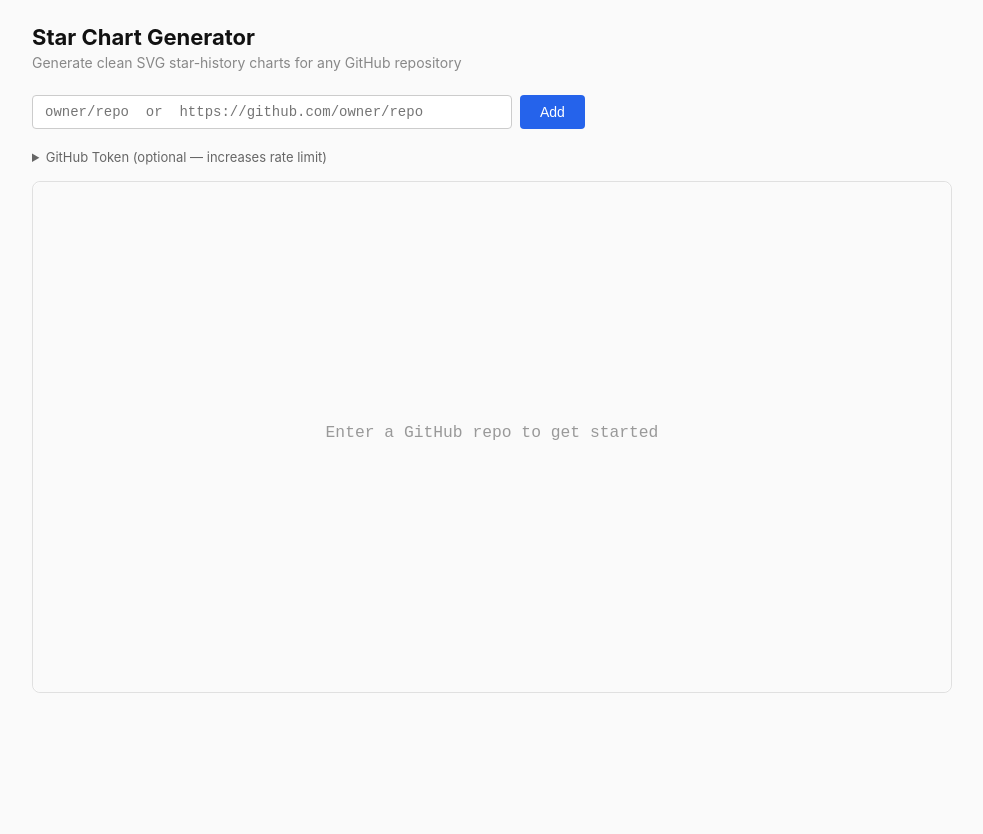
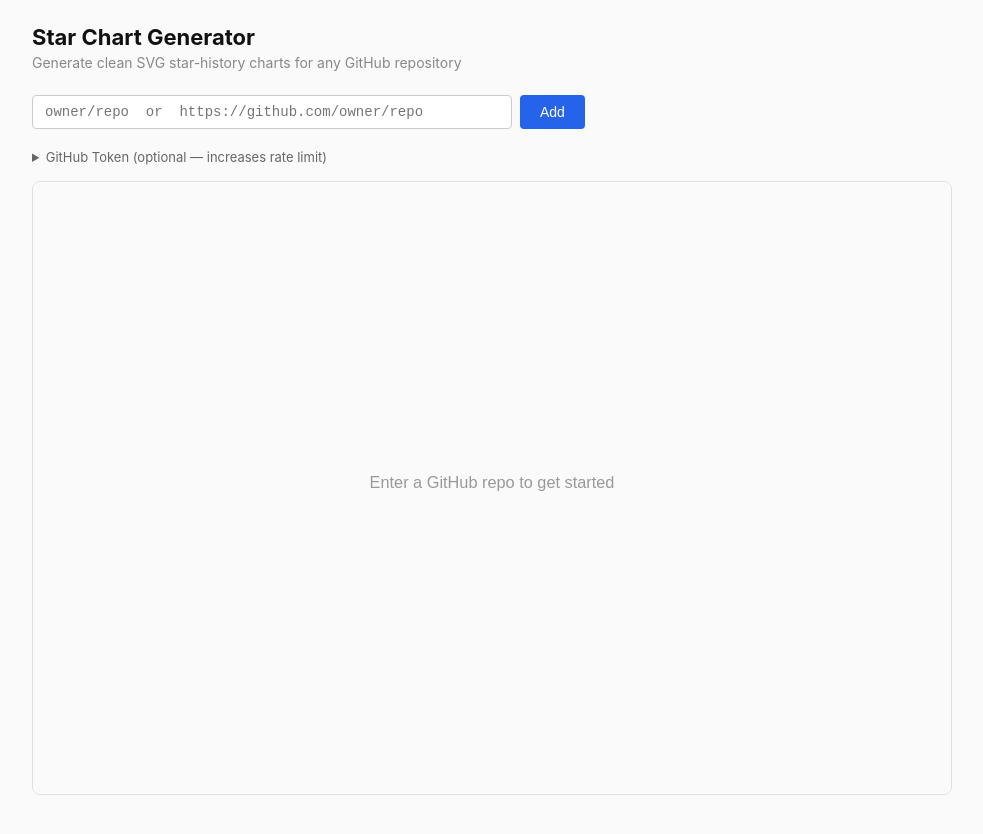
Before and after one commit to ChouChiu/Star-Chart, a Vue app: page / in a window 1280 px wide. Shown: the top 834 px of the page, without its empty margins (148-1131 px from the left). Before the commit the page ends 800 px from the top, so only its background shows below. Built offline with nearby package versions, Linux system fonts and the light colour scheme.

Commit message:
feat: enhance SVG chart with improved formatting and scale calculations

```diff
--- a/src/composables/useSvgChart.ts
+++ b/src/composables/useSvgChart.ts
@@ -1,72 +1,90 @@
 import { computed, type Ref } from "vue";
 import type { ChartType, RepoData } from "../types";
 
+// -- style constants (clean, rectilinear — no xkcd) --
+
 const COLORS = ["#2563eb", "#dc2626", "#16a34a", "#9333ea", "#ea580c", "#0891b2"];
-
-const MARGIN = { top: 40, right: 60, bottom: 70, left: 70 };
+const MARGIN = { top: 50, right: 30, bottom: 50, left: 70 };
 const W = 900;
-const H = 500;
+const H = 600; // 3:2 ratio like star-history
 const CHART_W = W - MARGIN.left - MARGIN.right;
 const CHART_H = H - MARGIN.top - MARGIN.bottom;
 
+// -- formatters --
+
 function formatNumber(n: number): string {
-  if (n >= 1000) {
-    return `${(n / 1000).toFixed(n >= 10000 ? 0 : 1)}k`;
-  }
+  if (n >= 1_000_000) return `${(n / 1_000_000).toFixed(1)}M`;
+  if (n >= 1_000) return `${(n / 1_000).toFixed(1)}k`;
   return String(n);
 }
 
 function formatDate(d: string): string {
-  // d is YYYY-MM-DD
   const parts = d.split("-");
   if (parts.length !== 3) return d;
-  return `${parts[1]}/${parts[2]}`; // MM/DD
+  return `${parts[2]}/${parts[1]}/${parts[0]!.slice(2)}`; // dd/mm/yy
 }
 
-function buildScales(repos: RepoData[], allDates: string[]) {
-  const maxStars =
-    repos.length > 0
-      ? Math.max(...repos.map((r) => (r.stars.length > 0 ? r.stars[r.stars.length - 1]!.count : 0)))
-      : 0;
+// -- scales --
 
-  const paddedMax = maxStars === 0 ? 10 : Math.ceil(maxStars * 1.1);
+function xTickDates(dates: string[]): string[] {
+  // Produce ~5 nice date ticks across the range
+  if (dates.length === 0) return [];
+  const first = new Date(dates[0]!).getTime();
+  const last = new Date(dates[dates.length - 1]!).getTime();
+  const span = last - first;
+  if (span <= 0) return [dates[0]!];
 
-  const xScale = (dateIndex: number): number => {
-    if (allDates.length <= 1) return MARGIN.left + CHART_W / 2;
-    return MARGIN.left + (dateIndex / (allDates.length - 1)) * CHART_W;
-  };
+  // pick a nice step: 1mo, 3mo, 6mo, 1yr, 2yr
+  const DAY = 86_400_000;
+  const steps = [30 * DAY, 90 * DAY, 180 * DAY, 365 * DAY, 730 * DAY];
+  let step = steps[0]!;
+  for (const s of steps) {
+    step = s;
+    if (span / s <= 8) break;
+  }
 
-  const yScale = (count: number): number => {
-    return MARGIN.top + CHART_H - (count / paddedMax) * CHART_H;
-  };
-
-  return { maxStars: paddedMax, xScale, yScale, dateCount: allDates.length };
+  const ticks: string[] = [];
+  let cursor = new Date(dates[0]!).getTime();
+  while (cursor <= last) {
+    // find the closest actual date
+    let best = dates[0]!;
+    for (const d of dates) {
+      const t = new Date(d).getTime();
+      if (Math.abs(t - cursor) < Math.abs(new Date(best).getTime() - cursor)) best = d;
+    }
+    if (!ticks.includes(best)) ticks.push(best);
+    cursor += step;
+  }
+  // only add last date if far enough from previous tick
+  const lastDate = dates[dates.length - 1]!;
+  if (ticks[ticks.length - 1] !== lastDate) {
+    const prevMs = new Date(ticks[ticks.length - 1]!).getTime();
+    const lastMs = new Date(lastDate).getTime();
+    if (lastMs - prevMs >= step * 0.4) ticks.push(lastDate);
+  }
+  return ticks;
 }
 
-function yAxisTicks(maxStars: number): number[] {
+function yTicks(maxStars: number): number[] {
   if (maxStars <= 0) return [0];
   const step = niceStep(maxStars, 5);
   const ticks: number[] = [];
-  for (let i = 0; i <= maxStars; i += step) {
-    ticks.push(i);
-  }
-  if (ticks[ticks.length - 1]! < maxStars) {
-    ticks.push(maxStars);
-  }
+  for (let i = 0; i <= maxStars; i += step) ticks.push(i);
+  const last = ticks[ticks.length - 1]!;
+  // only add maxStars if there's enough gap from the last nice tick
+  if (maxStars - last >= step * 0.4) ticks.push(maxStars);
   return ticks;
 }
 
 function niceStep(max: number, targetTicks: number): number {
   const rough = max / targetTicks;
-  const magnitude = 10 ** Math.floor(Math.log10(rough));
-  const residual = rough / magnitude;
-  let nice: number;
-  if (residual <= 1.5) nice = 1;
-  else if (residual <= 3) nice = 2;
-  else if (residual <= 7) nice = 5;
-  else nice = 10;
-  return nice * magnitude;
+  const mag = 10 ** Math.floor(Math.log10(rough));
+  const r = rough / mag;
+  const nice = r <= 1.5 ? 1 : r <= 3 ? 2 : r <= 7 ? 5 : 10;
+  return nice * mag;
 }
+
+// -- main composable --
 
 export function useSvgChart(
   repos: Ref<RepoData[]>,
@@ -77,128 +95,115 @@
     if (repos.value.length === 0) {
       return `<svg xmlns="http://www.w3.org/2000/svg" viewBox="0 0 ${W} ${H}" width="100%" height="100%">
         <rect width="${W}" height="${H}" fill="#fafafa" rx="8"/>
-        <text x="${W / 2}" y="${H / 2}" text-anchor="middle" fill="#999" font-family="monospace" font-size="16">
+        <text x="${W / 2}" y="${H / 2}" text-anchor="middle" fill="#999" font-family="sans-serif" font-size="16">
           Enter a GitHub repo to get started
         </text>
       </svg>`;
     }
 
     const dates = allDates.value;
-    const { maxStars, xScale, yScale } = buildScales(repos.value, dates);
-    const ticks = yAxisTicks(maxStars);
+
+    // --- compute scales from real timestamps ---
+    const firstTs = dates.length > 0 ? new Date(dates[0]!).getTime() : 0;
+    const lastTs = dates.length > 0 ? new Date(dates[dates.length - 1]!).getTime() : 1;
+    const tsSpan = lastTs - firstTs || 1;
+
+    const xForDate = (d: string): number => {
+      const t = new Date(d).getTime();
+      return MARGIN.left + ((t - firstTs) / tsSpan) * CHART_W;
+    };
+
+    const maxStars =
+      repos.value.length > 0
+        ? Math.max(
+            ...repos.value.map((r) =>
+              r.stars.length > 0 ? r.stars[r.stars.length - 1]!.count : 0,
+            ),
+          )
+        : 0;
+    const paddedMax = maxStars === 0 ? 10 : Math.ceil(maxStars * 1.1);
+
+    const yForCount = (c: number): number => MARGIN.top + CHART_H - (c / paddedMax) * CHART_H;
+
+    const yTickValues = yTicks(paddedMax);
+    const xTicks = xTickDates(dates);
 
     let svgContent = "";
 
     // Background
     svgContent += `<rect width="${W}" height="${H}" fill="#fff" rx="4"/>`;
 
-    // Y-axis grid lines + labels
-    for (const tick of ticks) {
-      const y = yScale(tick);
+    // Y-axis horizontal grid lines + labels
+    for (const tick of yTickValues) {
+      const y = yForCount(tick);
       svgContent += `<line x1="${MARGIN.left}" y1="${y}" x2="${W - MARGIN.right}" y2="${y}" stroke="#e8e8e8" stroke-width="1"/>`;
-      svgContent += `<text x="${MARGIN.left - 8}" y="${y + 4}" text-anchor="end" fill="#666" font-family="monospace" font-size="11">${formatNumber(tick)}</text>`;
+      svgContent += `<text x="${MARGIN.left - 8}" y="${y + 4}" text-anchor="end" fill="#666" font-family="sans-serif" font-size="11">${formatNumber(tick)}</text>`;
     }
 
-    // X-axis labels (dates) — at most ~8 ticks
-    const dateStep = Math.max(1, Math.floor(dates.length / 8));
-    const labelDates = new Set<string>();
-    for (let i = 0; i < dates.length; i += dateStep) {
-      const date = dates[i]!;
-      labelDates.add(date);
-      const x = xScale(i);
-      svgContent += `<text x="${x}" y="${MARGIN.top + CHART_H + 16}" text-anchor="start" fill="#666" font-family="monospace" font-size="10" transform="rotate(-45, ${x}, ${MARGIN.top + CHART_H + 16})">${formatDate(date)}</text>`;
+    // X-axis labels (dates) — skip if too close to previous
+    const labelY = MARGIN.top + CHART_H + 20;
+    const MIN_LABEL_GAP = 40; // "15/01/24" ≈ 48px at 11px font
+    let prevX = -Infinity;
+    const lastTick = xTicks[xTicks.length - 1];
+    for (const date of xTicks) {
+      const x = xForDate(date);
+      // always render the last tick, otherwise enforce min gap
+      if (date !== lastTick && x - prevX < MIN_LABEL_GAP) continue;
+      svgContent += `<text x="${x}" y="${labelY}" text-anchor="middle" fill="#666" font-family="sans-serif" font-size="11">${formatDate(date)}</text>`;
+      prevX = x;
     }
 
     // Axes
     svgContent += `<line x1="${MARGIN.left}" y1="${MARGIN.top}" x2="${MARGIN.left}" y2="${MARGIN.top + CHART_H}" stroke="#333" stroke-width="1.5"/>`;
     svgContent += `<line x1="${MARGIN.left}" y1="${MARGIN.top + CHART_H}" x2="${W - MARGIN.right}" y2="${MARGIN.top + CHART_H}" stroke="#333" stroke-width="1.5"/>`;
 
-    // Data series
+    // --- data series ---
     if (chartType.value === "bar") {
+      // bar chart — compute bar positions from time scale + 14-day thinning
       const repoCount = repos.value.length;
-      const barGroupWidth = dates.length > 1 ? CHART_W / (dates.length - 1) : CHART_W;
-      const barWidth = Math.max(3, (barGroupWidth * 0.7) / repoCount);
+      const barW = Math.max(4, CHART_W / dates.length / (repoCount + 1));
       const gap = 2;
 
       for (let ri = 0; ri < repoCount; ri++) {
         const repo = repos.value[ri]!;
         const color = COLORS[ri % COLORS.length]!;
-        const dateIndexMap = new Map<string, number>();
-        for (let i = 0; i < dates.length; i++) {
-          dateIndexMap.set(dates[i]!, i);
-        }
-
+        // thin to ~14-day intervals
+        let cursor = firstTs;
+        const DAY14 = 14 * 86_400_000;
         const lastIdx = repo.stars.length - 1;
         for (let si = 0; si < repo.stars.length; si++) {
           const point = repo.stars[si]!;
-          const di = dateIndexMap.get(point.date);
-          if (di === undefined) continue;
-          const x = xScale(di);
-          const barX = x - barGroupWidth * 0.35 + ri * (barWidth + gap);
-          const barY = yScale(point.count);
+          const t = new Date(point.date).getTime();
+          if (t < cursor && si !== 0 && si !== lastIdx) continue;
+          cursor = t + DAY14;
+
+          const cx = xForDate(point.date);
+          const barX = cx - ((barW + gap) * repoCount) / 2 + ri * (barW + gap);
+          const barY = yForCount(point.count);
           const barH = MARGIN.top + CHART_H - barY;
-
-          svgContent += `<rect x="${barX}" y="${barY}" width="${barWidth}" height="${barH}" fill="${color}" rx="1"/>`;
-
-          const isLabeled = labelDates.has(point.date) || si === 0 || si === lastIdx;
-          if (isLabeled) {
-            svgContent += `<text x="${barX + barWidth / 2}" y="${barY - 4}" text-anchor="middle" fill="#333" font-family="monospace" font-size="9">${point.count}</text>`;
-          }
+          svgContent += `<rect x="${barX}" y="${barY}" width="${barW}" height="${barH}" fill="${color}" rx="1"/>`;
         }
       }
     } else {
-      // Line chart
+      // line chart — polyline through all points, no dots, no per-point labels
       for (let ri = 0; ri < repos.value.length; ri++) {
         const repo = repos.value[ri]!;
         const color = COLORS[ri % COLORS.length]!;
         if (repo.stars.length === 0) continue;
 
-        const dateIndexMap = new Map<string, number>();
-        for (let i = 0; i < dates.length; i++) {
-          dateIndexMap.set(dates[i]!, i);
-        }
-
-        // Polyline
-        const points = repo.stars
-          .map((p) => {
-            const di = dateIndexMap.get(p.date);
-            if (di === undefined) return null;
-            return `${xScale(di)},${yScale(p.count)}`;
-          })
-          .filter(Boolean)
-          .join(" ");
-
-        if (points) {
-          svgContent += `<polyline points="${points}" fill="none" stroke="${color}" stroke-width="2" stroke-linejoin="round"/>`;
-        }
-
-        // Data points + labels (labels only at tick dates + first/last)
-        const lastIdx = repo.stars.length - 1;
-        for (let si = 0; si < repo.stars.length; si++) {
-          const point = repo.stars[si]!;
-          const di = dateIndexMap.get(point.date);
-          if (di === undefined) continue;
-          const cx = xScale(di);
-          const cy = yScale(point.count);
-
-          svgContent += `<rect x="${cx - 3}" y="${cy - 3}" width="6" height="6" fill="${color}" rx="0"/>`;
-
-          const isLabeled = labelDates.has(point.date) || si === 0 || si === lastIdx;
-          if (isLabeled) {
-            svgContent += `<text x="${cx}" y="${cy - 8}" text-anchor="middle" fill="#333" font-family="monospace" font-size="9">${point.count}</text>`;
-          }
-        }
+        const pts = repo.stars.map((p) => `${xForDate(p.date)},${yForCount(p.count)}`).join(" ");
+        svgContent += `<polyline points="${pts}" fill="none" stroke="${color}" stroke-width="2.5" stroke-linejoin="round" stroke-linecap="round"/>`;
       }
     }
 
-    // Legend
+    // --- legend (top-left) ---
     let legendX = MARGIN.left;
     for (let ri = 0; ri < repos.value.length; ri++) {
       const repo = repos.value[ri]!;
       const color = COLORS[ri % COLORS.length]!;
-      svgContent += `<rect x="${legendX}" y="10" width="12" height="12" fill="${color}" rx="1"/>`;
-      svgContent += `<text x="${legendX + 16}" y="21" fill="#333" font-family="sans-serif" font-size="12">${repo.fullName}</text>`;
-      legendX += repo.fullName.length * 7 + 48;
+      svgContent += `<line x1="${legendX}" y1="18" x2="${legendX + 20}" y2="18" stroke="${color}" stroke-width="2.5"/>`;
+      svgContent += `<text x="${legendX + 26}" y="22" fill="#333" font-family="sans-serif" font-size="12">${repo.fullName}</text>`;
+      legendX += repo.fullName.length * 7 + 60;
     }
 
     return `<svg xmlns="http://www.w3.org/2000/svg" viewBox="0 0 ${W} ${H}" width="100%" height="100%">${svgContent}</svg>`;
```
